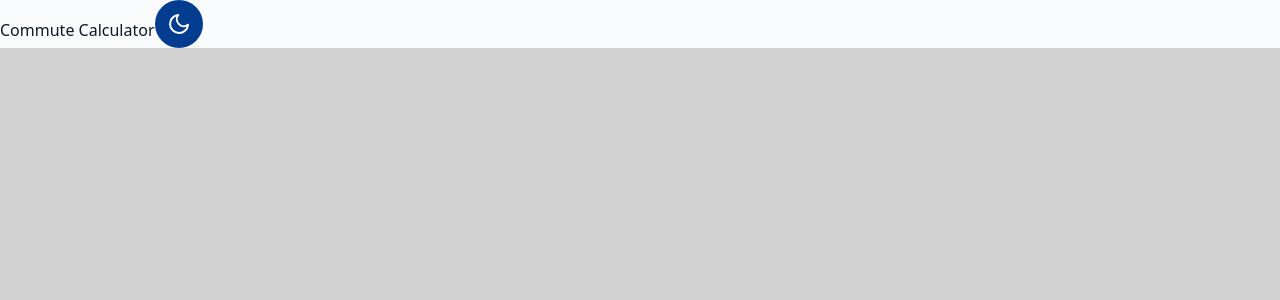
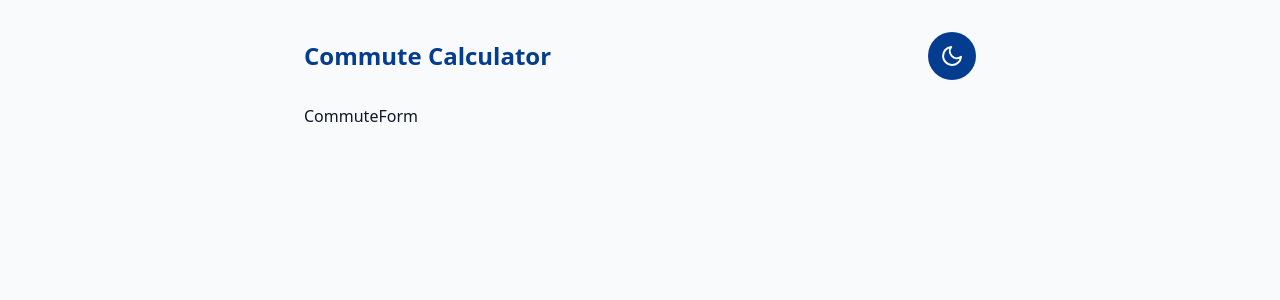
Before and after one commit to vlrnsnk/commute-calculator, a React (Vite) app: page / in a window 1280 px wide. Shown: the top 300 px of the page. Built offline with nearby package versions, Linux system fonts and the light colour scheme.

Commit message:
Add dummy CommuteForm

```diff
--- a/src/App.tsx
+++ b/src/App.tsx
@@ -1,12 +1,29 @@
+import { useState, type ReactElement } from 'react';
 import './App.css';
+import CommuteForm from './components/CommuteForm/CommuteForm';
 import { ThemeSwitcher } from './components/ThemeSwitcher/ThemeSwitcher';
+import type { CommuteData } from './types/common';
 
-function App() {
+const App = (): ReactElement => {
+  const [result, setResult] = useState<CommuteData | null>(null);
+
+  const handleCalculate = (data: CommuteData): void => {
+    setResult(data);
+  };
+
   return (
-    <>
-      Commute Calculator
-      <ThemeSwitcher />
-    </>
+    <div className='min-h-screen p-4 md:p-8'>
+      <div className='max-w-2xl mx-auto'>
+        <div className='flex justify-between items-center mb-6'>
+          <h1 className='text-2xl font-bold text-geico-blue dark:text-geico-lightblue'>
+            Commute Calculator
+          </h1>
+          <ThemeSwitcher />
+        </div>
+        <CommuteForm onCalculate={handleCalculate}/>
+        {result && (<>Result</>)}
+      </div>
+    </div>
   )
 }
 
--- /dev/null
+++ b/src/components/CommuteForm/CommuteForm.tsx
@@ -0,0 +1,12 @@
+import type { ReactElement } from 'react';
+import type { CommuteData } from '../../types/common';
+
+type CommuteFormProps = {
+  onCalculate: (data: CommuteData) => void;
+};
+
+const CommuteForm = ({ onCalculate }: CommuteFormProps): ReactElement => {
+  return <div>CommuteForm</div>;
+};
+
+export default CommuteForm;
--- /dev/null
+++ b/src/types/common.ts
@@ -0,0 +1,6 @@
+export type CommuteData = {
+  workDays: number;
+  workMiles: number;
+  schoolDays: number;
+  schoolMiles: number;
+};
```
